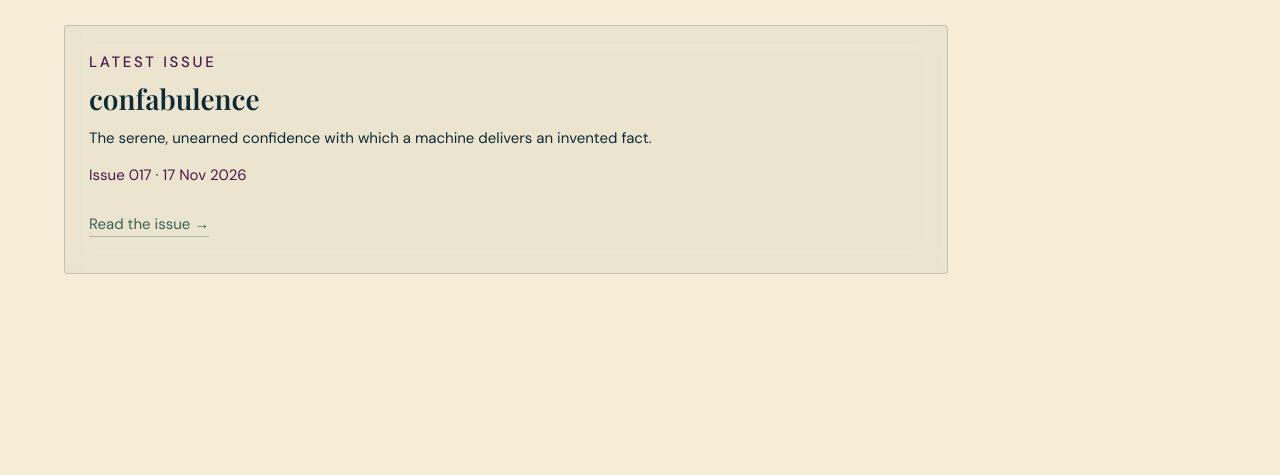
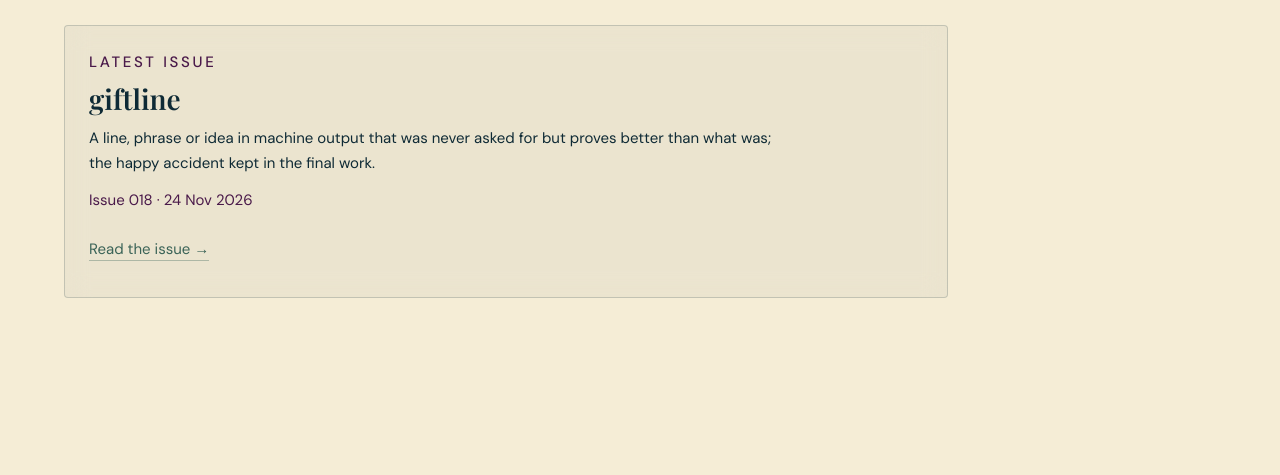
Before and after one commit to emmadarlingt-hue/profile-page, a plain HTML site: page index.html in a window 1280 px wide. Shown: the part 2996-3471 px from the top of the page. Drawn offline with nearby package versions, Linux system fonts and the light colour scheme.

Commit message:
chore: latest issue, giftline (Issue 018)

```diff
--- a/index.html
+++ b/index.html
@@ -1379,10 +1379,10 @@
             <!-- latest-issue:start -->
             <article class="card">
               <p class="eyebrow">Latest issue</p>
-              <h3>confabulence</h3>
-              <p class="card-summary">The serene, unearned confidence with which a machine delivers an invented fact.</p>
-              <p class="card-meta">Issue 017 · <time datetime="2026-11-17">17 Nov 2026</time></p>
-              <p class="card-links"><a href="https://promptwrought.substack.com/p/confabulence" aria-label="Read the issue: confabulence" target="_blank" rel="noopener noreferrer">Read the issue<span aria-hidden="true"> →</span></a></p>
+              <h3>giftline</h3>
+              <p class="card-summary">A line, phrase or idea in machine output that was never asked for but proves better than what was; the happy accident kept in the final work.</p>
+              <p class="card-meta">Issue 018 · <time datetime="2026-11-24">24 Nov 2026</time></p>
+              <p class="card-links"><a href="https://promptwrought.substack.com/p/giftline" aria-label="Read the issue: giftline" target="_blank" rel="noopener noreferrer">Read the issue<span aria-hidden="true"> →</span></a></p>
             </article>
             <!-- latest-issue:end -->
           </div>
```
